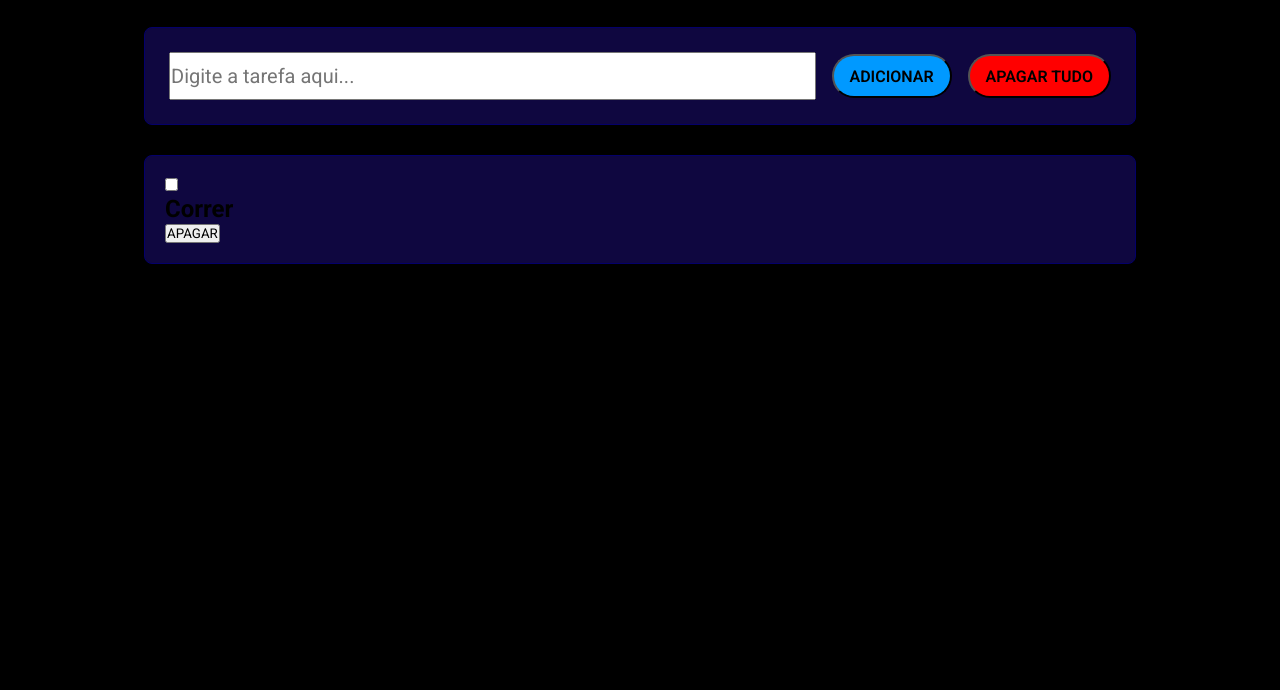
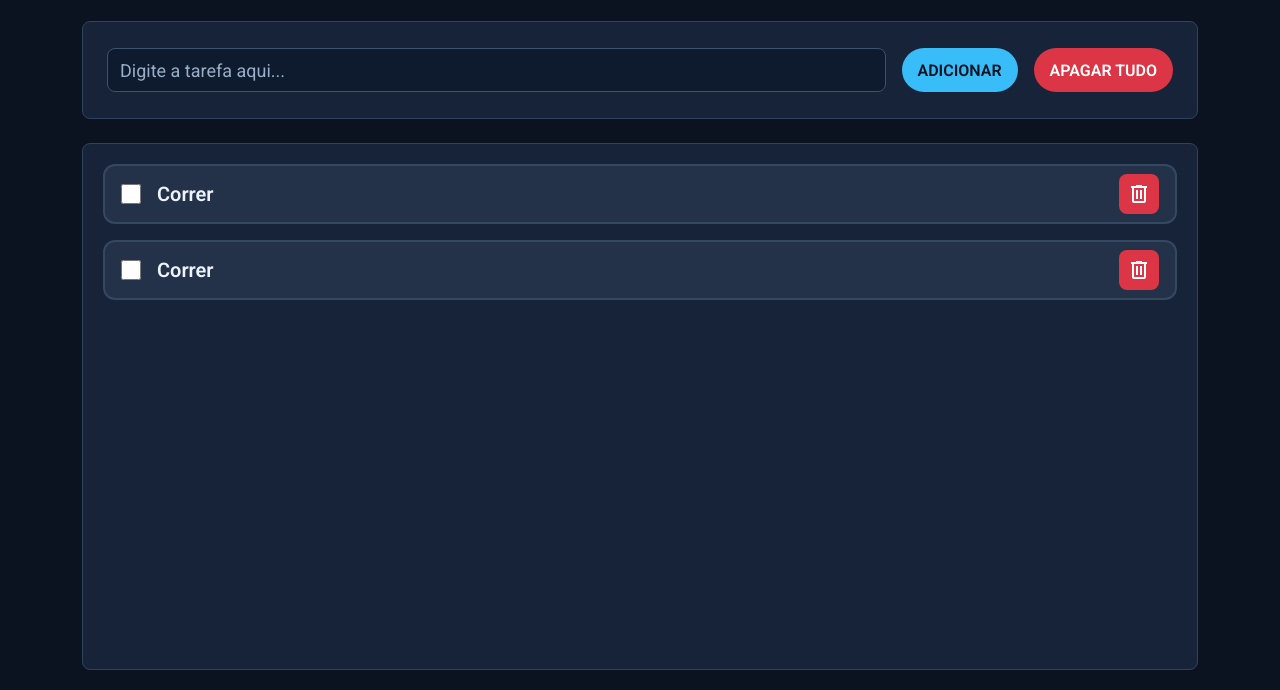
Before and after one commit to arthuraleixovital/trab-containers, a plain HTML site: page front-end/index.html in a window 1280 px wide. Shown: the part 110-800 px from the top of the page. Drawn offline with nearby package versions, Linux system fonts and the light colour scheme.

Commit message:
html e css finalizado, com toques finais do gpt ;)

```diff
--- a/front-end/index.html
+++ b/front-end/index.html
@@ -1,11 +1,12 @@
 <!DOCTYPE html>
-<html lang="en">
+<html lang="pt-BR">
 <head>
     <meta charset="UTF-8">
     <meta name="viewport" content="width=device-width, initial-scale=1.0">
-    <title>Document</title>
+    <title>CHECK LIST</title>
     <script src="scrpts.js" defer></script>
     <link rel="stylesheet" href="style.css">
+    <link rel="stylesheet" href="https://fonts.googleapis.com/css2?family=Material+Symbols+Outlined:opsz,wght,FILL,GRAD@20..48,100..700,0..1,-50..200&icon_names=delete" />
 </head>
 <body>
     <div class="container">
@@ -23,12 +24,19 @@
         </div>
 
         <div class="area lista">
-            <div class="lista">
-                <div id="tarefa">
-                    <input type="checkbox" name="" id="concluido">
-                    <h2>Correr</h2>
-                    <button type="button" id="excluir-task">APAGAR</button>
+            <div class="tarefa">
+                <div class="task">
+                    <input type="checkbox" name="check" class="concluido">
+                    <span>Correr</span>
                 </div>
+                <button type="button" class="excluir-task"><span class="material-symbols-outlined">delete</span></button>
+            </div>
+            <div class="tarefa">
+                <div class="task">
+                    <input type="checkbox" name="" class="concluido">
+                    <span>Correr</span>
+                </div>
+                <button type="button" class="excluir-task"><span class="material-symbols-outlined">delete</span></button>
             </div>
         </div>
     </div>
--- a/front-end/style.css
+++ b/front-end/style.css
@@ -1,12 +1,29 @@
 @import url('https://fonts.googleapis.com/css2?family=Roboto:ital,wght@0,100..900;1,100..900&display=swap');
 
-:root{
-    --bg-base: black;
-    --bg-containers: rgba(19, 9, 80, 0.8);
-    --bg-border: rgb(4, 0, 106);
+:root {
+    /* Fundos */
+    --bg-base: #0B1220;
+    --bg-containers: #172338;
+    --bg-border-area: #30425E;
 
-    --bg-verde: rgb(0, 153, 255);
-    --bg-red: red;
+    /* Tarefas */
+    --bg-task: #233149;
+    --bg-border-tasks: #344860;
+
+    /* Cores de destaque */
+    --bg-blue: #38BDF8;
+    --bg-verde: #22C55E;
+    --bg-red: #DC3545;
+
+    /* Textos */
+    --text-primary: #EDF3FC;
+    --text-secondary: #9BAEC7;
+    --text-dark: #081321;
+    --text-white: #FFFFFF;
+
+    /* Campos de entrada */
+    --bg-input: #0E1A2D;
+    --border-input: #40516B;
 }
 
 * {
@@ -18,21 +35,22 @@
 
 .container {
     background-color: var(--bg-base);
-    width: 100vw;
-    height: 100vh;
+    min-height: 100dvh;
+    width: 100%;
     padding: 20px;
 
     display: flex;
     flex-direction: column;
     justify-content: flex-start;
     align-items: center;
-    gap: 30px;
+    gap: 1.5rem;
 }
 
 .area {
     background-color: var(--bg-containers);
-    width: 80%;
-    border: 1px solid var(--bg-border);
+    color: var(--text-primary);
+    width: 90%;
+    border: 1px solid var(--bg-border-area);
     border-radius: 8px;
     padding: 20px;
 }
@@ -59,14 +77,36 @@ h1 {
     gap: 1rem;
 }
 
-.preenchimento .forms input{
+.preenchimento .forms input {
+    background-color: var(--bg-input);
+    color: var(--text-primary);
+    border: 1px solid var(--border-input);
+    border-radius: 0.5rem;
+
     flex: 1;
     min-width: 0;
-    height:100%;
-    font-size: 20px;
+    min-height: 2.75rem;
+    padding: 0.5rem 0.75rem;
+    font-size: 1.125rem;
+}
+
+.preenchimento .forms input::placeholder {
+    color: var(--text-secondary);
+}
+
+.preenchimento .forms input:focus {
+    outline: 2px solid var(--bg-blue);
+    outline-offset: 2px;
+}
+
+.preenchimento .forms button:hover,
+.lista .tarefa .excluir-task:hover {
+    filter: brightness(1.15);
 }
 
 .preenchimento .forms button {
+    border: none;
+    color: var(--text-dark);
     padding: 0.6rem 1rem;
     min-height: 2.75rem;
     border-radius: 24px;
@@ -80,14 +120,75 @@ h1 {
 }
 
 .preenchimento .forms #add {
-    background-color: var(--bg-verde);
+    background-color: var(--bg-blue);
 }
 
 .preenchimento .forms #apagar {
     background-color: var(--bg-red);
+    color: var(--text-white);
 }
 
 .preenchimento #erro {
     display: none;
     color: var(--bg-red);
 }
+
+.preenchimento #erro.ativo{
+    display: inline;
+}
+
+.lista{
+    flex: 1;
+    display: flex;
+    flex-direction: column;
+    gap: 1rem;
+}
+
+.lista .tarefa{
+    background-color: var(--bg-task);
+    padding: 0.5rem 1rem;
+    border: 2px solid var(--bg-border-tasks);
+    border-radius: 12px;
+
+    display: flex;
+    justify-content: space-between;
+    align-items: center;
+}
+
+.lista .tarefa .task {
+    display: flex;
+    align-items: center;
+    gap: 1rem;
+}
+
+.lista .tarefa .task span {
+    font-size: 1.25rem;
+    font-weight: 600;
+}
+
+.lista .tarefa .task .concluido{
+    width: 1.25rem;
+    height: 1.25rem;
+    flex-shrink: 0;
+    accent-color: var(--bg-verde);
+    cursor: pointer;
+}
+
+.lista .tarefa .excluir-task {
+    width: 2.5rem;
+    height: 2.5rem;
+
+    display: flex;
+    justify-content: center;
+    align-items: center;
+
+    background-color: var(--bg-red);
+    border: none;
+    border-radius: 0.5rem;
+
+    cursor: pointer;
+}
+
+.lista .tarefa .excluir-task span{
+    color: var(--text-white);
+}
```
